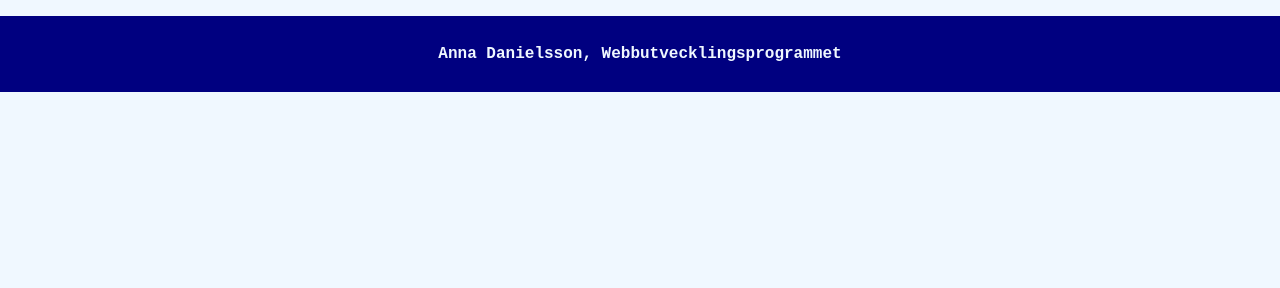
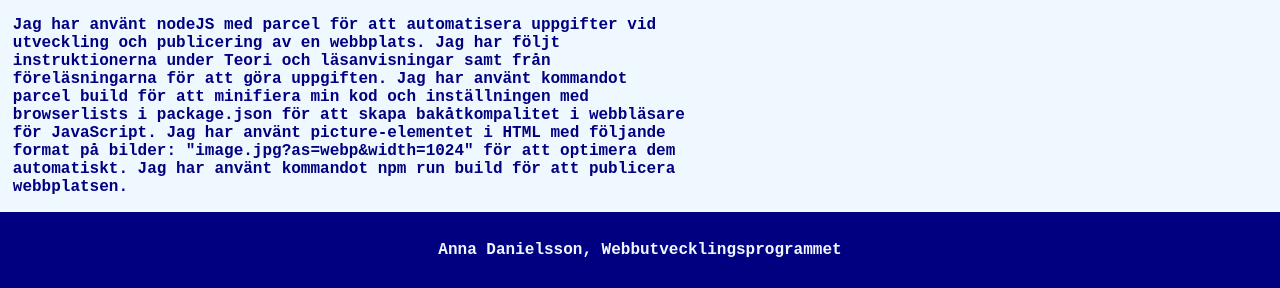
Before and after one commit to Tornrosen/Moment1, a website built with Parcel: page src/process.html in a window 1280 px wide. Shown: the part 711-999 px from the top of the page. Before the commit the page ends 803 px from the top, so only its background shows below. Built offline with nearby package versions, Linux system fonts and the light colour scheme.

Commit message:
Uppdatera innehåll Arbetsprocess och CSS för detta

```diff
--- a/package.json
+++ b/package.json
@@ -14,7 +14,7 @@
     "parcel": "^2.13.3",
     "sharp": "^0.33.5"
   },
-  "main": "index.js",
+  "main": "app.js",
   "dependencies": {
     "ansi-styles": "^4.3.0",
     "argparse": "^2.0.1",
--- a/src/css/stilmall.css
+++ b/src/css/stilmall.css
@@ -17,7 +17,7 @@ a:link, a:visited {
     color:#F0F8FF;
     text-decoration: none;
 }
-#description, #descriptionHeader, #processHeader {
+#description, #descriptionHeader, #processHeader, #processText {
     max-width: 70ch;
     padding-left: 1%;
 }
--- a/src/process.html
+++ b/src/process.html
@@ -44,7 +44,13 @@
     </picture>
 
     <h2 id="processHeader">Arbetsprocess</h2>
-    <p></p>
+    <p id="processText">Jag har använt nodeJS med parcel för att automatisera uppgifter vid utveckling och publicering av en webbplats.
+        Jag har följt instruktionerna under Teori och läsanvisningar samt från föreläsningarna för att göra uppgiften.
+        Jag har använt kommandot parcel build för att minifiera min kod och inställningen med browserlists i package.json
+        för att skapa bakåtkompalitet i webbläsare för JavaScript. Jag har använt picture-elementet i HTML med följande
+        format på bilder: "image.jpg?as=webp&width=1024" för att optimera dem automatiskt. Jag har använt kommandot
+        npm run build för att publicera webbplatsen.
+    </p>
     <footer><p>Anna Danielsson, Webbutvecklingsprogrammet</p></footer>
 </body>
 </html>
```
